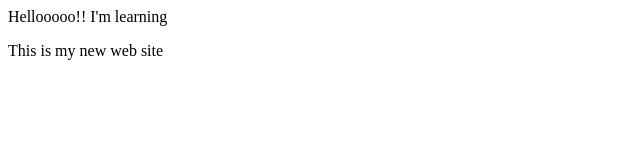
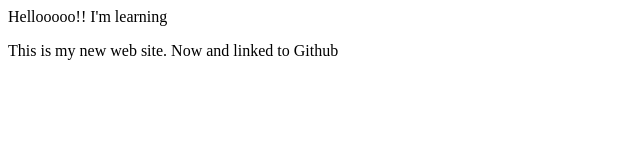
Before and after one commit to esmithco/proyectodemoCursoPrework, a plain HTML site: page index.html in a window 1280 px wide. Shown: the whole page, without its empty margins (0-640 px from the left). Drawn offline with Linux system fonts and the light colour scheme.

Commit message:
second commit

```diff
--- a/index.html
+++ b/index.html
@@ -10,7 +10,7 @@
     <article>
         Hellooooo!! I'm learning
         <p>
-            This is my new web site
+            This is my new web site. Now and linked to Github
         </p>
     </article>
 </body>
```
